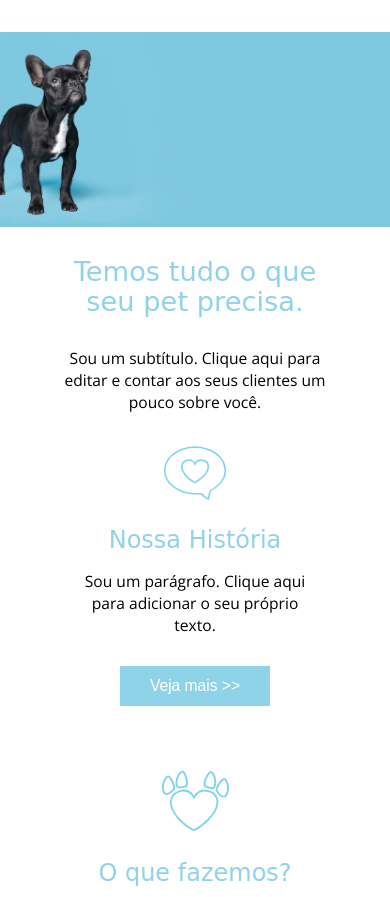
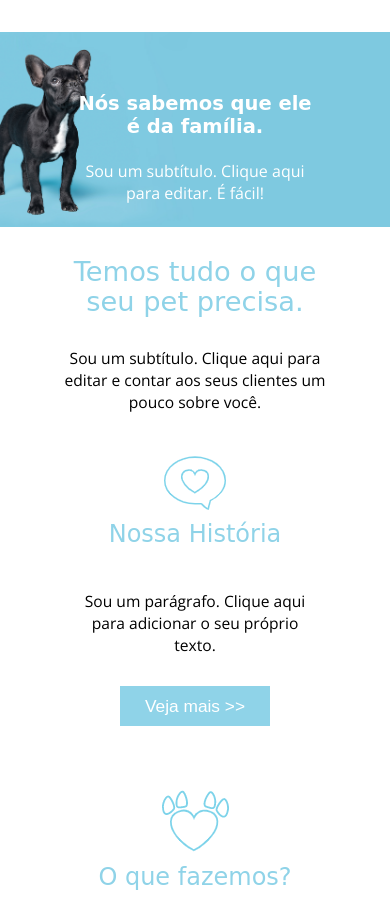
Before and after one commit to AlanDouglasASouza/pet-shop, a plain HTML site: page index.html in a window 390 px wide. Shown: the part 203-1100 px from the top of the page. Drawn offline with nearby package versions, Linux system fonts and the light colour scheme; a web font is replaced by a local one.

Commit message:
chore: page responsive

```diff
--- a/index.html
+++ b/index.html
@@ -98,7 +98,7 @@
         </div>
         <div id="bottom-options">
           <div id="container-box-options">
-            <div class="box-options">
+            <div class="box-options" id="box-history">
               <img class="img-options" src="./assets/img-history.png" alt="Imagem de um coração um balão de conversa">
               <h1 class="title">Nossa História</h1>
               <p>Sou um parágrafo. Clique aqui para adicionar o seu próprio texto.</p>
--- a/styles/options.css
+++ b/styles/options.css
@@ -47,9 +47,14 @@
 }
 
 .box-options h1 {
-    line-height: 60px;
+    /* line-height: 60px; */
     color: #8FD3E8;
     font-weight: normal;
+    height: 70px;
+}
+
+#box-history {
+    padding-top: 10px;
 }
 
 .bt-options {
@@ -79,7 +84,7 @@
     }
     #box-title-options h1{
         font-size: 7vw;
-        line-height: 30px;
+        line-height: 40px;
         margin-bottom: 30px;
         margin-top: 30px;
     }
@@ -98,8 +103,13 @@
         font-size: 4vw;
     }
     .bt-options {
-        font-size: 4vw;
+        font-size: 13pt;
         width: 150px;
     }
+}
 
+@media(max-width: 500px) {
+    #box-title-options h1 {
+        line-height: 30px;
+    }
 }
--- a/styles/pet-family.css
+++ b/styles/pet-family.css
@@ -9,10 +9,15 @@
 
 #box-family {
     position: absolute;
-    left: 33%;
-    top: 62%;
-    height: auto;
+    /* left: 33%;
+    top: 62%;     */
+    height: 0vh;
     width: 40%;
+    top: 0;
+    bottom: 0;
+    left: 0;
+    right: 0;
+    margin: auto;
     color: #ffffff;
     text-align: center;
 }
@@ -75,9 +80,9 @@
     color: #4F717B;
 }
 
-@media(max-width: 800px){
+@media(max-width: 1200px){
     #box-family {
-        top: 50vw;
+        height: 20vh;
     }
     #chat {
         display: none;
@@ -89,8 +94,9 @@
     }
 }
 
-@media(max-width: 450px) {
+@media(max-width: 500px) {
     #box-family {
-        display: none;
+        height: 30vh;
+        width: 60%;
     }
 }
```
